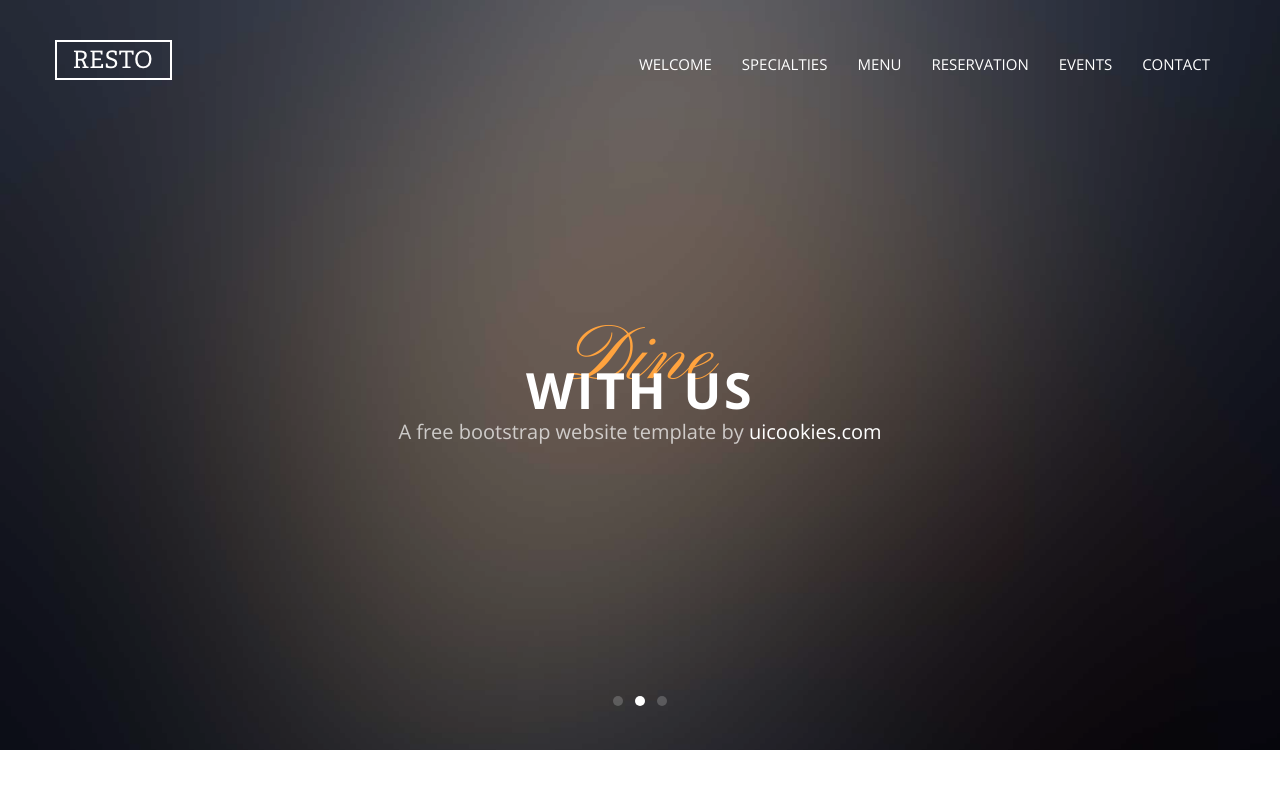
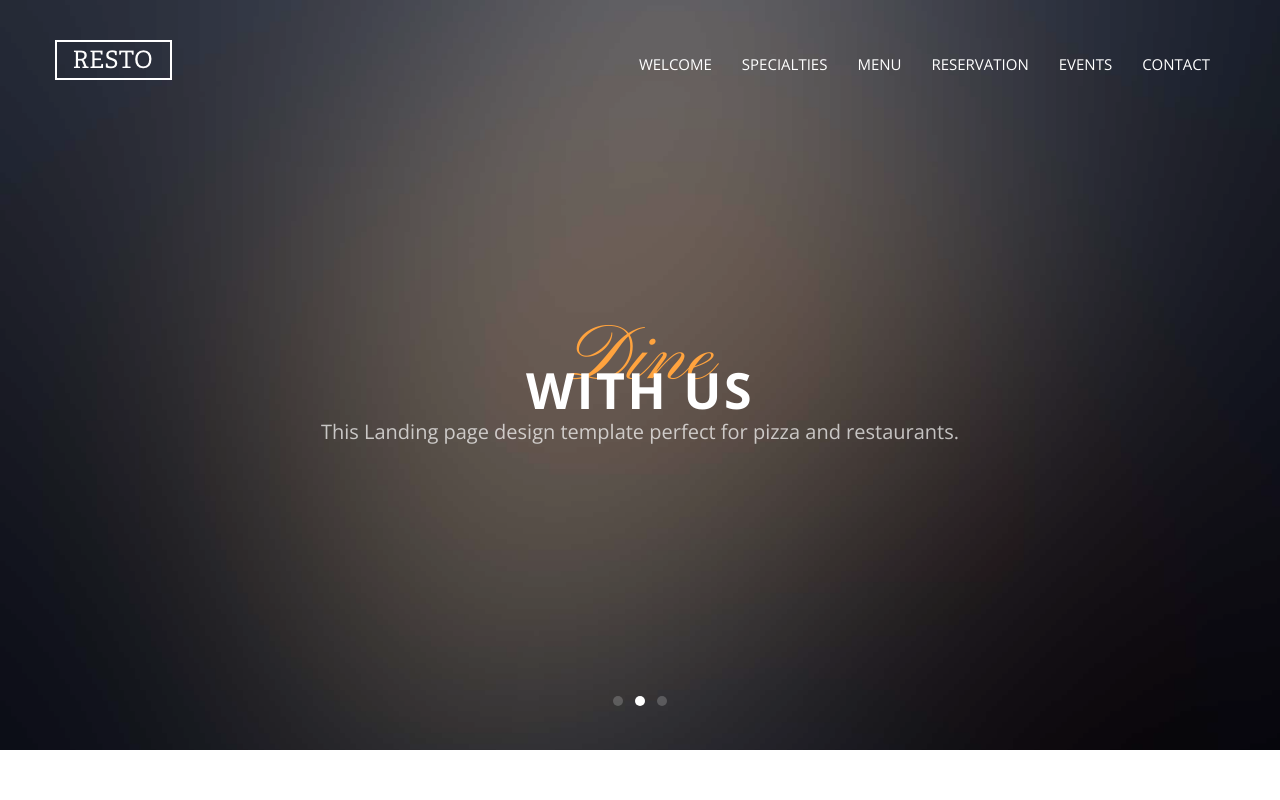
Before and after one commit to webdesignearth/Pizza_1, a website: page index.html in a window 1280 px wide. Both pictures are taken after a click on the link "WELCOME". Shown: the top 800 px of the page. Drawn offline with nearby package versions, Linux system fonts and the light colour scheme; files that its build step writes are made by us from their sources; files whose address does not match are found by name.

Commit message:
Update index.html

```diff
--- a/index.html
+++ b/index.html
@@ -67,7 +67,7 @@
                 <div class="probootstrap-slider-text text-center probootstrap-animate probootstrap-heading">
                   <h1 class="primary-heading">Dine</h1>
                   <h3 class="secondary-heading">With Us</h3>
-                  <p class="sub-heading">A free bootstrap website template by <a href="https://uicookies.com">uicookies.com</a></p>
+                  <p class="sub-heading">This Landing page design template perfect for pizza and restaurants.</p>
                 </div>
               </div>
             </div>
@@ -81,7 +81,7 @@
                 <div class="probootstrap-slider-text text-center probootstrap-animate probootstrap-heading">
                   <h1 class="primary-heading">Enjoy</h1>
                   <h3 class="secondary-heading">With Us</h3>
-                  <p class="sub-heading">A free bootstrap website template by <a href="https://uicookies.com">uicookies.com</a></p>
+                  <p class="sub-heading">This Landing page design template perfect for pizza and restaurants.</p>
                 </div>
               </div>
             </div>
```
